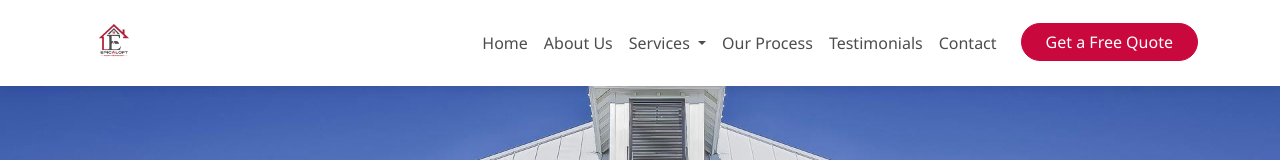
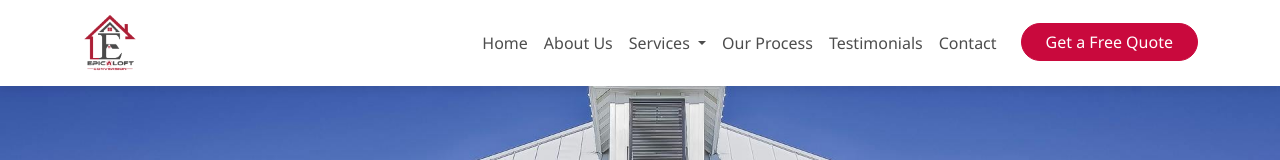
Before and after one commit to amanprasadum/epicloft, a plain HTML site: page epicloft/index.html in a window 1280 px wide. Shown: the top 160 px of the page. Drawn offline with nearby package versions, Linux system fonts and the light colour scheme.

Commit message:
crop logo

```diff
--- a/epicloft/index.html
+++ b/epicloft/index.html
@@ -20,7 +20,7 @@
     <nav class="navbar navbar-expand-lg navbar-light sticky-top">
         <div class="container">
             <a class="navbar-brand" href="#">
-                <img src="./assets/image/size-logo.png" alt="EPIC Loft Conversion Logo" class="img-fluid">
+                <img src="./assets/image/crop-logo.png" alt="EPIC Loft Conversion Logo" class="img-fluid">
                 <!-- <img src="./assets/image/epicsvg.svg" alt="EPIC Loft Conversion Logo" class="img-fluid"> -->
             </a>
             <button class="navbar-toggler" type="button" data-bs-toggle="collapse" data-bs-target="#navbarNav">
```
Also changed, not shown: epicloft/assets/image/crop-logo.png (added).
